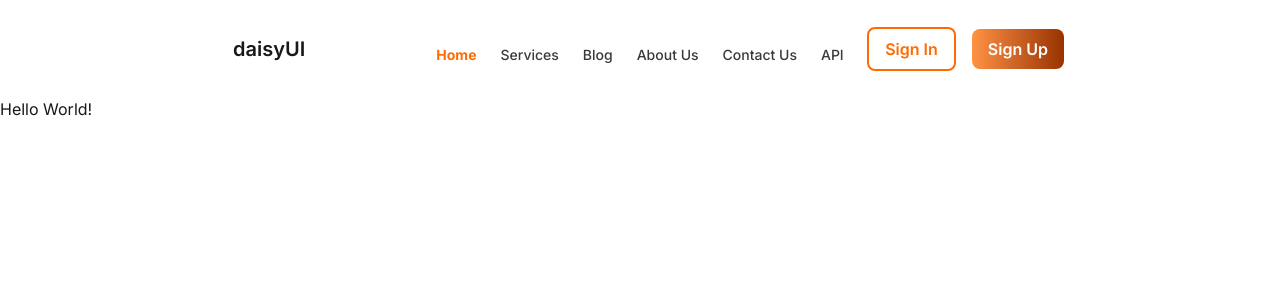
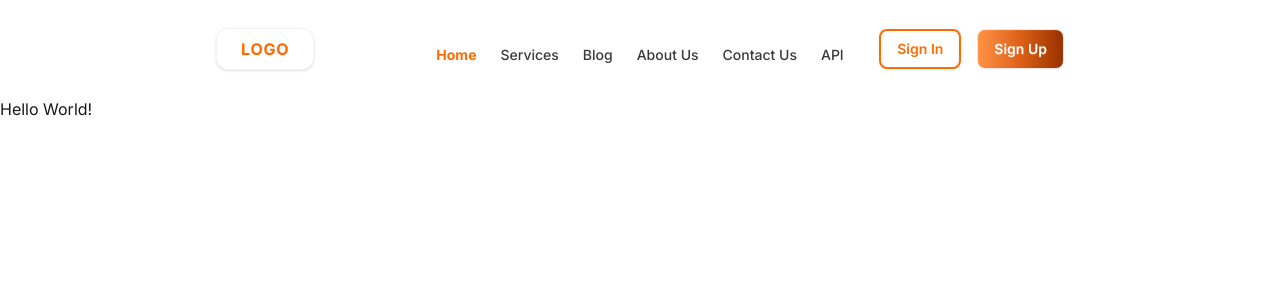
Before and after one commit to T4RUNN4/inforisen-task, a Next.js app: page / in a window 1280 px wide. Shown: the top 300 px of the page. Built offline with nearby package versions, Linux system fonts and the light colour scheme.

Commit message:
Completed Navbar

```diff
--- a/src/components/PrimaryButton.tsx
+++ b/src/components/PrimaryButton.tsx
@@ -7,7 +7,7 @@ export default function PrimaryButton({
 }: PrimaryButtonProps) {
   return (
     <button
-      className="bg-linear-to-r from-[#FF9243] to-[#983200] text-white font-semibold py-2 px-4 rounded-lg hover:scale-105 transition-transform duration-300"
+      className="btn bg-linear-to-r from-[#FF9243] via-[#DD6017] to-[#983200] text-white font-semibold py-2 px-4 rounded-lg hover:scale-105 transition-transform duration-300"
     >
       {label}
     </button>
--- a/src/components/SecondaryButton.tsx
+++ b/src/components/SecondaryButton.tsx
@@ -7,7 +7,7 @@ export default function SecondaryButton({
 }: SecondaryButtonProps) {
   return (
     <button
-      className="bg-white text-[#FF6B00] border-2 border-[#FF6B00] font-semibold py-2 px-4 rounded-lg hover:scale-105 hover:cursor-pointer transition-transform duration-300"
+      className="btn bg-white text-[#FF6B00] border-2 border-[#FF6B00] font-semibold py-2 px-4 rounded-lg hover:scale-105 hover:cursor-pointer transition-transform duration-300"
     >
       {label}
     </button>
--- a/src/sections/Navbar.tsx
+++ b/src/sections/Navbar.tsx
@@ -27,7 +27,9 @@ export default function Navbar() {
           </div>
           <NavlinkContainer isMobile={true} />
         </div>
-        <a className="btn btn-ghost text-xl">daisyUI</a>
+        <div className="bg-white px-6 py-2 rounded-xl border border-gray-100 shadow-sm font-bold text-orange-500 tracking-wider">
+          LOGO
+        </div>
       </div>
       <div className="navbar-center hidden lg:flex lg:items-center lg:justify-center">
         <NavlinkContainer isMobile={false} />
```
